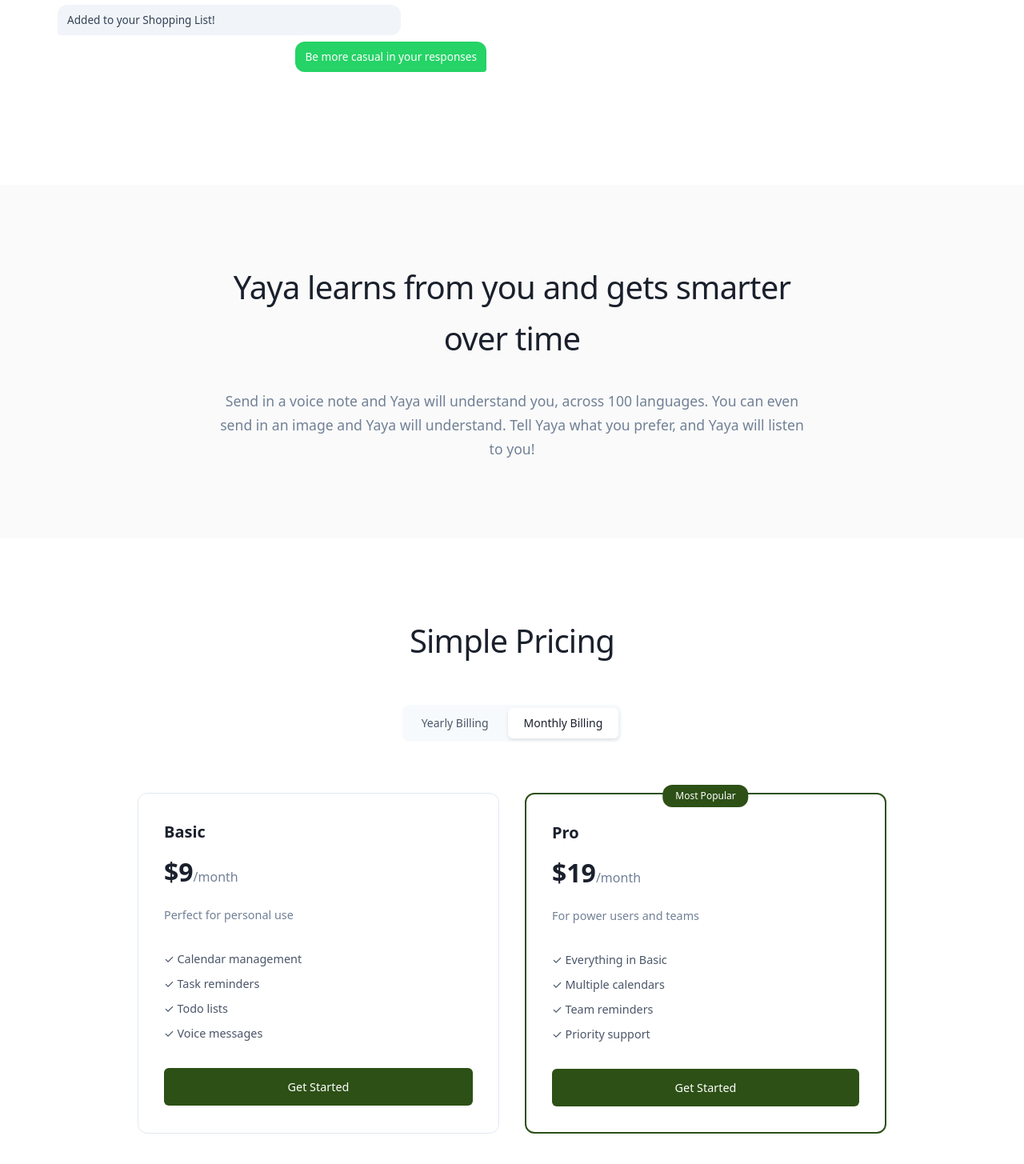
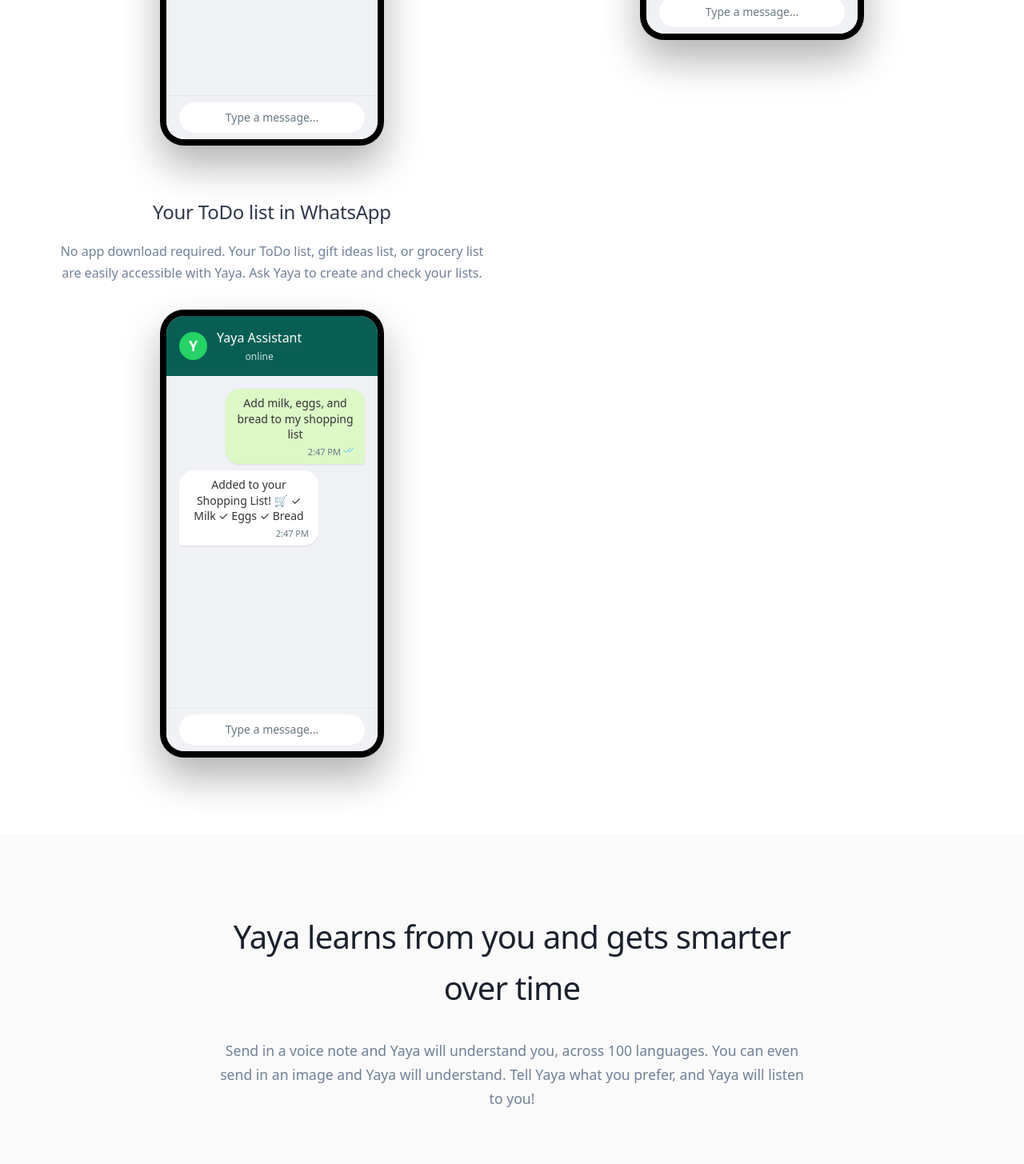
Before and after one commit to yairsabag/yaya-oauth-page, a Next.js app: page / in a window 1280 px wide. Shown: the part 1615-3070 px from the top of the page at 80% size. Built offline with nearby package versions, Linux system fonts and the light colour scheme.

Commit message:
Update page.tsx

```diff
--- a/src/app/page.tsx
+++ b/src/app/page.tsx
@@ -1,9 +1,9 @@
 'use client'
 import React, { useState, useEffect } from 'react'
-import { MessageCircle } from 'lucide-react'
+import { MessageCircle, Check } from 'lucide-react'
 
-// Chat Bubbles Component
-function ChatBubbles({ messages }: { messages: Array<{ text: string; sender: 'user' | 'yaya' }> }) {
+// Phone Mockup Component
+function PhoneMockup({ messages }: { messages: Array<{ text: string; sender: 'user' | 'yaya'; time?: string }> }) {
   const [visibleMessages, setVisibleMessages] = useState(0)
 
   useEffect(() => {
@@ -12,10 +12,10 @@ function ChatBubbles({ messages }: { messages: Array<{ text: string; sender: 'us
       setVisibleMessages(prev => {
         if (prev < messages.length) return prev + 1
         clearInterval(timer)
-        timeout = setTimeout(() => setVisibleMessages(0), 2000)
+        timeout = setTimeout(() => setVisibleMessages(0), 3000)
         return prev
       })
-    }, 1500)
+    }, 2000)
 
     return () => {
       clearInterval(timer)
@@ -24,42 +24,139 @@ function ChatBubbles({ messages }: { messages: Array<{ text: string; sender: 'us
   }, [messages.length])
 
   return (
-    <div style={{ display: 'flex', flexDirection: 'column', gap: '8px', marginTop: '1.5rem' }}>
+    <div style={{
+      width: '280px',
+      height: '560px',
+      background: '#000',
+      borderRadius: '30px',
+      padding: '8px',
+      margin: '0 auto',
+      position: 'relative',
+      boxShadow: '0 25px 50px rgba(0,0,0,0.3)'
+    }}>
+      {/* Phone Screen */}
+      <div style={{
+        width: '100%',
+        height: '100%',
+        background: '#f0f2f5',
+        borderRadius: '22px',
+        overflow: 'hidden',
+        position: 'relative'
+      }}>
+        {/* WhatsApp Header */}
+        <div style={{
+          background: '#075e54',
+          color: 'white',
+          padding: '15px 16px',
+          display: 'flex',
+          alignItems: 'center',
+          gap: '12px'
+        }}>
+          <div style={{
+            width: '35px',
+            height: '35px',
+            background: '#25d366',
+            borderRadius: '50%',
+            display: 'flex',
+            alignItems: 'center',
+            justifyContent: 'center',
+            fontSize: '18px',
+            fontWeight: 'bold'
+          }}>
+            Y
+          </div>
+          <div>
+            <div style={{ fontSize: '16px', fontWeight: '500' }}>Yaya Assistant</div>
+            <div style={{ fontSize: '12px', opacity: 0.8 }}>online</div>
+          </div>
+        </div>
+
+        {/* Chat Messages */}
+        <div style={{
+          padding: '16px',
+          height: 'calc(100% - 130px)',
+          overflowY: 'auto',
+          display: 'flex',
+          flexDirection: 'column',
+          gap: '8px'
+        }}>
           {messages.slice(0, visibleMessages).map((message, index) => (
             <div
               key={index}
               style={{
-            background: message.sender === 'user' ? '#25d366' : '#f1f5f9',
-            color: message.sender === 'user' ? 'white' : '#334155',
-            padding: '8px 12px',
-            borderRadius: message.sender === 'user' ? '12px 12px 4px 12px' : '12px 12px 12px 4px',
-            maxWidth: '80%',
-            fontSize: '0.85rem',
-            marginLeft: message.sender === 'user' ? 'auto' : '0',
+                display: 'flex',
+                justifyContent: message.sender === 'user' ? 'flex-end' : 'flex-start',
                 opacity: 0,
-            animation: 'fadeInUp 0.5s ease-out forwards',
-            animationDelay: `${index * 0.2}s`
+                animation: 'slideInMessage 0.5s ease-out forwards',
+                animationDelay: `${index * 0.3}s`
               }}
             >
+              <div style={{
+                background: message.sender === 'user' ? '#dcf8c6' : 'white',
+                color: '#333',
+                padding: '8px 12px',
+                borderRadius: message.sender === 'user' ? '18px 18px 4px 18px' : '18px 18px 18px 4px',
+                maxWidth: '75%',
+                fontSize: '14px',
+                lineHeight: '1.4',
+                boxShadow: '0 1px 2px rgba(0,0,0,0.1)',
+                position: 'relative'
+              }}>
                 {message.text}
+                <div style={{
+                  fontSize: '11px',
+                  color: '#667781',
+                  marginTop: '4px',
+                  textAlign: 'right',
+                  display: 'flex',
+                  alignItems: 'center',
+                  justifyContent: 'flex-end',
+                  gap: '2px'
+                }}>
+                  {message.time || '2:47 PM'}
+                  {message.sender === 'user' && (
+                    <div style={{ color: '#4fc3f7' }}>
+                      <Check size={12} />
+                      <Check size={12} style={{ marginLeft: '-8px' }} />
+                    </div>
+                  )}
+                </div>
+              </div>
             </div>
           ))}
+        </div>
+
+        {/* Input Area */}
+        <div style={{
+          position: 'absolute',
+          bottom: 0,
+          left: 0,
+          right: 0,
+          background: '#f0f2f5',
+          padding: '8px 16px',
+          borderTop: '1px solid #e4e6ea'
+        }}>
+          <div style={{
+            background: 'white',
+            borderRadius: '20px',
+            padding: '8px 16px',
+            fontSize: '14px',
+            color: '#667781'
+          }}>
+            Type a message...
+          </div>
+        </div>
+      </div>
+
       <style jsx>{`
-        @keyframes fadeInUp {
+        @keyframes slideInMessage {
           from {
             opacity: 0;
-            transform: translateY(10px);
+            transform: translateY(20px);
           }
           to {
             opacity: 1;
             transform: translateY(0);
-          }
-        }
-        @media (prefers-reduced-motion: reduce) {
-          div {
-            animation: none !important;
-            transform: none !important;
-            opacity: 1 !important;
           }
         }
       `}</style>
@@ -248,7 +345,6 @@ export default function Home() {
             </span>
           </h1>
 
-          {/* Hero Continued */}
           <div className="animate-on-scroll" style={{
             background: 'rgba(255,255,255,0.7)',
             backdropFilter: 'blur(10px)',
@@ -312,7 +408,7 @@ export default function Home() {
 
           <div style={{ display: 'grid', gridTemplateColumns: 'repeat(auto-fit, minmax(350px, 1fr))', gap: '4rem' }}>
             {/* Feature 1 */}
-            <div className="animate-on-scroll slide-in-left" style={{ textAlign: 'left' }}>
+            <div className="animate-on-scroll slide-in-left" style={{ textAlign: 'center' }}>
               <h3 style={{
                 fontSize: '1.5rem',
                 fontWeight: '400',
@@ -337,25 +433,17 @@ export default function Home() {
                 <div style={{ color: '#2d5016', fontWeight: '500' }}>• Outlook Calendar</div>
                 <div style={{ color: '#2d5016', fontWeight: '500' }}>• Google Calendar</div>
               </div>
-              <a href="/calendar" style={{
-                color: '#2d5016',
-                textDecoration: 'none',
-                fontWeight: '500',
-                fontSize: '0.95rem'
-              }}>
-                Learn More →
-              </a>
 
-              <ChatBubbles
+              <PhoneMockup
                 messages={[
                   { text: "Add lunch with Sarah tomorrow at 1pm", sender: "user" },
-                  { text: "I've created an event on your calendar.", sender: "yaya" }
+                  { text: "I've created an event on your calendar for tomorrow at 1:00 PM - Lunch with Sarah ✅", sender: "yaya" }
                 ]}
               />
             </div>
 
             {/* Feature 2 */}
-            <div className="animate-on-scroll" style={{ textAlign: 'left' }}>
+            <div className="animate-on-scroll" style={{ textAlign: 'center' }}>
               <h3 style={{
                 fontSize: '1.5rem',
                 fontWeight: '400',
@@ -375,25 +463,18 @@ export default function Home() {
                 Create single or repeating reminders in your own language!
                 Yaya can even send reminders to your friends, so you don't have to.
               </p>
-              <a href="/reminders" style={{
-                color: '#2d5016',
-                textDecoration: 'none',
-                fontWeight: '500',
-                fontSize: '0.95rem'
-              }}>
-                Learn More →
-              </a>
 
-              <ChatBubbles
+              <PhoneMockup
                 messages={[
-                  { text: "Remind me to call mom every Sunday", sender: "user" },
-                  { text: "I'll remind you every Sunday at 6pm!", sender: "yaya" }
+                  { text: "Remind me to call mom every Sunday at 6pm", sender: "user" },
+                  { text: "Perfect! I'll remind you to call mom every Sunday at 6:00 PM 📞", sender: "yaya" },
+                  { text: "🔔 Reminder: Call mom", sender: "yaya" }
                 ]}
               />
             </div>
 
             {/* Feature 3 */}
-            <div className="animate-on-scroll slide-in-right" style={{ textAlign: 'left' }}>
+            <div className="animate-on-scroll slide-in-right" style={{ textAlign: 'center' }}>
               <h3 style={{
                 fontSize: '1.5rem',
                 fontWeight: '400',
@@ -414,12 +495,10 @@ export default function Home() {
                 are easily accessible with Yaya. Ask Yaya to create and check your lists.
               </p>
 
-              <ChatBubbles
+              <PhoneMockup
                 messages={[
                   { text: "Add milk, eggs, and bread to my shopping list", sender: "user" },
-                  { text: "Added to your Shopping List!", sender: "yaya" },
-                  { text: "Be more casual in your responses", sender: "user" },
-                  { text: "Got it! I'll keep things more relaxed 😊", sender: "yaya" }
+                  { text: "Added to your Shopping List! 🛒\n\n✓ Milk\n✓ Eggs\n✓ Bread", sender: "yaya" }
                 ]}
               />
             </div>
@@ -465,48 +544,14 @@ export default function Home() {
             Simple Pricing
           </h2>
 
-          <div className="animate-on-scroll" style={{
-            display: 'flex',
-            gap: '4px',
-            justifyContent: 'center',
-            marginBottom: '4rem',
-            background: '#f7fafc',
-            borderRadius: '8px',
-            padding: '4px',
-            width: 'fit-content',
-            margin: '0 auto 4rem'
-          }}>
-            <span style={{
-              background: 'transparent',
-              padding: '8px 20px',
-              borderRadius: '6px',
-              fontSize: '0.875rem',
-              color: '#4a5568',
-              fontWeight: '500'
-            }}>
-              Yearly Billing
-            </span>
-            <span style={{
-              background: 'white',
-              color: '#1a202c',
-              padding: '8px 20px',
-              borderRadius: '6px',
-              fontSize: '0.875rem',
-              fontWeight: '500',
-              boxShadow: '0 2px 4px rgba(0,0,0,0.1)'
-            }}>
-              Monthly Billing
-            </span>
-          </div>
-
           {/* Pricing Cards */}
           <div style={{
             display: 'grid',
-            gridTemplateColumns: 'repeat(auto-fit, minmax(320px, 1fr))',
+            gridTemplateColumns: 'repeat(auto-fit, minmax(300px, 1fr))',
             gap: '2rem',
             marginBottom: '3rem'
           }}>
-            {/* Basic Plan */}
+            {/* Starter Plan */}
             <div className="animate-on-scroll" style={{
               background: 'white',
               border: '1px solid #e2e8f0',
@@ -515,23 +560,36 @@ export default function Home() {
               textAlign: 'left'
             }}>
               <h3 style={{ fontSize: '1.25rem', fontWeight: '600', marginBottom: '0.5rem', color: '#1a202c' }}>
-                Basic
+                Starter
               </h3>
               <div style={{ fontSize: '2rem', fontWeight: '700', color: '#1a202c', marginBottom: '1rem' }}>
-                $9<span style={{ fontSize: '1rem', fontWeight: '400', color: '#718096' }}>/month</span>
+                $5<span style={{ fontSize: '1rem', fontWeight: '400', color: '#718096' }}>/month</span>
               </div>
               <p style={{ color: '#718096', marginBottom: '2rem', fontSize: '0.9rem' }}>
-                Perfect for personal use
+                Perfect for getting started
               </p>
               <div style={{ marginBottom: '2rem' }}>
-                <div style={{ color: '#4a5568', marginBottom: '0.5rem', fontSize: '0.9rem' }}>✓ Calendar management</div>
-                <div style={{ color: '#4a5568', marginBottom: '0.5rem', fontSize: '0.9rem' }}>✓ Task reminders</div>
-                <div style={{ color: '#4a5568', marginBottom: '0.5rem', fontSize: '0.9rem' }}>✓ Todo lists</div>
-                <div style={{ color: '#4a5568', marginBottom: '0.5rem', fontSize: '0.9rem' }}>✓ Voice messages</div>
+                <div style={{ color: '#4a5568', marginBottom: '0.5rem', fontSize: '0.9rem', display: 'flex', alignItems: 'center', gap: '8px' }}>
+                  <Check size={16} style={{ color: '#2d5016' }} />
+                  Basic calendar management
+                </div>
+                <div style={{ color: '#4a5568', marginBottom: '0.5rem', fontSize: '0.9rem', display: 'flex', alignItems: 'center', gap: '8px' }}>
+                  <Check size={16} style={{ color: '#2d5016' }} />
+                  Simple reminders
+                </div>
+                <div style={{ color: '#4a5568', marginBottom: '0.5rem', fontSize: '0.9rem', display: 'flex', alignItems: 'center', gap: '8px' }}>
+                  <Check size={16} style={{ color: '#2d5016' }} />
+                  Todo lists
+                </div>
+                <div style={{ color: '#4a5568', marginBottom: '0.5rem', fontSize: '0.9rem', display: 'flex', alignItems: 'center', gap: '8px' }}>
+                  <Check size={16} style={{ color: '#2d5016' }} />
+                  50 messages/month
+                </div>
               </div>
               <a href="/payment" style={{
-                background: '#2d5016',
-                color: 'white',
+                background: '#f7fafc',
+                color: '#2d5016',
+                border: '1px solid #2d5016',
                 padding: '12px 24px',
                 borderRadius: '6px',
                 textDecoration: 'none',
@@ -571,16 +629,32 @@ export default function Home() {
                 Pro
               </h3>
               <div style={{ fontSize: '2rem', fontWeight: '700', color: '#1a202c', marginBottom: '1rem' }}>
-                $19<span style={{ fontSize: '1rem', fontWeight: '400', color: '#718096' }}>/month</span>
+                $15<span style={{ fontSize: '1rem', fontWeight: '400', color: '#718096' }}>/month</span>
               </div>
               <p style={{ color: '#718096', marginBottom: '2rem', fontSize: '0.9rem' }}>
                 For power users and teams
               </p>
               <div style={{ marginBottom: '2rem' }}>
-                <div style={{ color: '#4a5568', marginBottom: '0.5rem', fontSize: '0.9rem' }}>✓ Everything in Basic</div>
-                <div style={{ color: '#4a5568', marginBottom: '0.5rem', fontSize: '0.9rem' }}>✓ Multiple calendars</div>
-                <div style={{ color: '#4a5568', marginBottom: '0.5rem', fontSize: '0.9rem' }}>✓ Team reminders</div>
-                <div style={{ color: '#4a5568', marginBottom: '0.5rem', fontSize: '0.9rem' }}>✓ Priority support</div>
+                <div style={{ color: '#4a5568', marginBottom: '0.5rem', fontSize: '0.9rem', display: 'flex', alignItems: 'center', gap: '8px' }}>
+                  <Check size={16} style={{ color: '#2d5016' }} />
+                  Everything in Starter
+                </div>
+                <div style={{ color: '#4a5568', marginBottom: '0.5rem', fontSize: '0.9rem', display: 'flex', alignItems: 'center', gap: '8px' }}>
+                  <Check size={16} style={{ color: '#2d5016' }} />
+                  Multiple calendars
+                </div>
+                <div style={{ color: '#4a5568', marginBottom: '0.5rem', fontSize: '0.9rem', display: 'flex', alignItems: 'center', gap: '8px' }}>
+                  <Check size={16} style={{ color: '#2d5016' }} />
+                  Voice messages
+                </div>
+                <div style={{ color: '#4a5568', marginBottom: '0.5rem', fontSize: '0.9rem', display: 'flex', alignItems: 'center', gap: '8px' }}>
+                  <Check size={16} style={{ color: '#2d5016' }} />
+                  500 messages/month
+                </div>
+                <div style={{ color: '#4a5568', marginBottom: '0.5rem', fontSize: '0.9rem', display: 'flex', alignItems: 'center', gap: '8px' }}>
+                  <Check size={16} style={{ color: '#2d5016' }} />
+                  Priority support
+                </div>
               </div>
               <a href="/payment" style={{
                 background: '#2d5016',
@@ -594,6 +668,61 @@ export default function Home() {
                 textAlign: 'center'
               }}>
                 Get Started
+              </a>
+            </div>
+
+            {/* Business Plan */}
+            <div className="animate-on-scroll" style={{
+              background: 'white',
+              border: '1px solid #e2e8f0',
+              borderRadius: '12px',
+              padding: '2rem',
+              textAlign: 'left'
+            }}>
+              <h3 style={{ fontSize: '1.25rem', fontWeight: '600', marginBottom: '0.5rem', color: '#1a202c' }}>
+                Business
+              </h3>
+              <div style={{ fontSize: '2rem', fontWeight: '700', color: '#1a202c', marginBottom: '1rem' }}>
+                $35<span style={{ fontSize: '1rem', fontWeight: '400', color: '#718096' }}>/month</span>
+              </div>
+              <p style={{ color: '#718096', marginBottom: '2rem', fontSize: '0.9rem' }}>
+                For teams and businesses
+              </p>
+              <div style={{ marginBottom: '2rem' }}>
+                <div style={{ color: '#4a5568', marginBottom: '0.5rem', fontSize: '0.9rem', display: 'flex', alignItems: 'center', gap: '8px' }}>
+                  <Check size={16} style={{ color: '#2d5016' }} />
+                  Everything in Pro
+                </div>
+                <div style={{ color: '#4a5568', marginBottom: '0.5rem', fontSize: '0.9rem', display: 'flex', alignItems: 'center', gap: '8px' }}>
+                  <Check size={16} style={{ color: '#2d5016' }} />
+                  Team collaboration
+                </div>
+                <div style={{ color: '#4a5568', marginBottom: '0.5rem', fontSize: '0.9rem', display: 'flex', alignItems: 'center', gap: '8px' }}>
+                  <Check size={16} style={{ color: '#2d5016' }} />
+                  Custom integrations
+                </div>
+                <div style={{ color: '#4a5568', marginBottom: '0.5rem', fontSize: '0.9rem', display: 'flex', alignItems: 'center', gap: '8px' }}>
+                  <Check size={16} style={{ color: '#2d5016' }} />
+                  Unlimited messages
+                </div>
+                <div style={{ color: '#4a5568', marginBottom: '0.5rem', fontSize: '0.9rem', display: 'flex', alignItems: 'center', gap: '8px' }}>
+                  <Check size={16} style={{ color: '#2d5016' }} />
+                  Dedicated support
+                </div>
+              </div>
+              <a href="/payment" style={{
+                background: '#f7fafc',
+                color: '#2d5016',
+                border: '1px solid #2d5016',
+                padding: '12px 24px',
+                borderRadius: '6px',
+                textDecoration: 'none',
+                fontSize: '0.9rem',
+                fontWeight: '500',
+                display: 'block',
+                textAlign: 'center'
+              }}>
+                Contact Sales
               </a>
             </div>
           </div>
```
Lines whose indentation alone changed are shown as unchanged.
